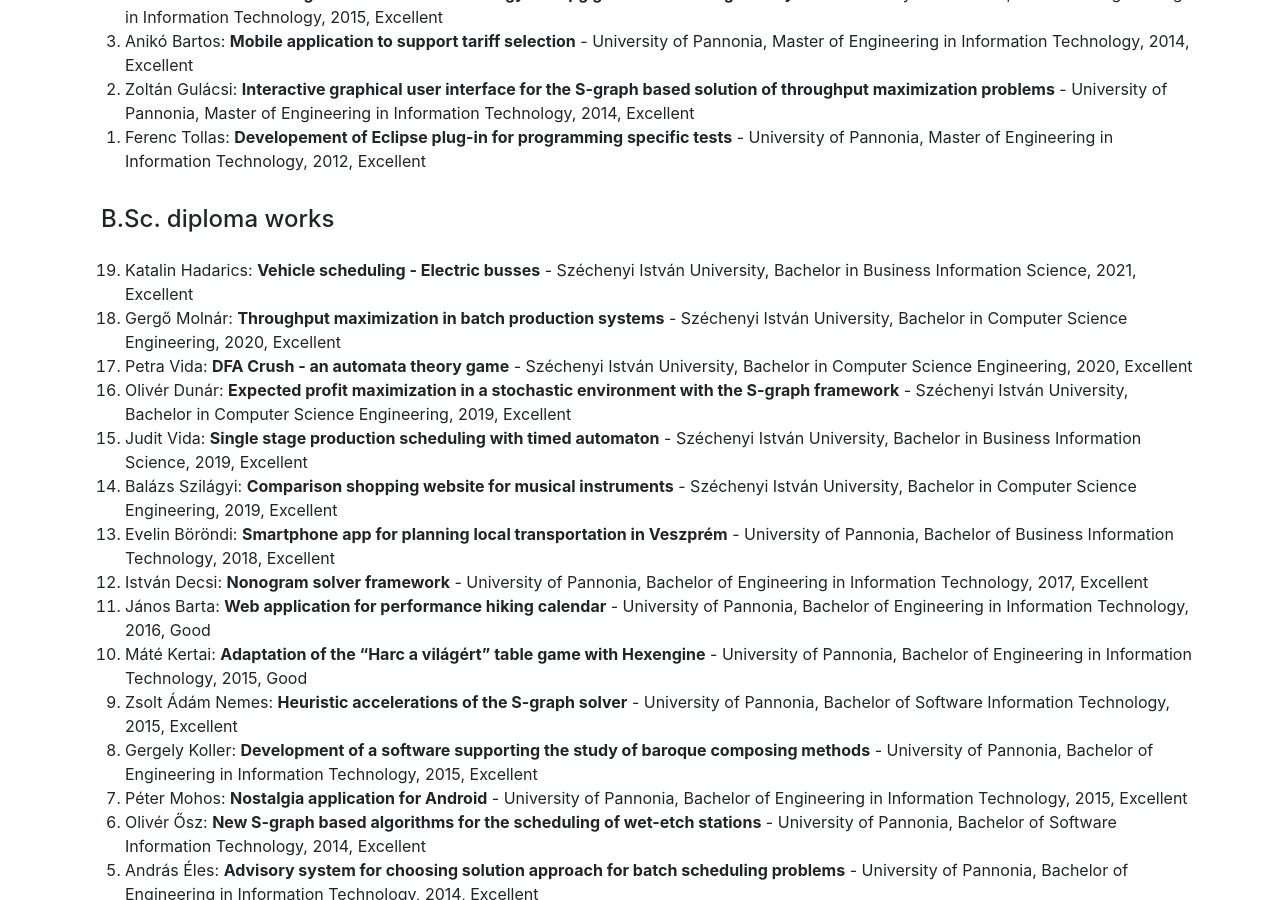
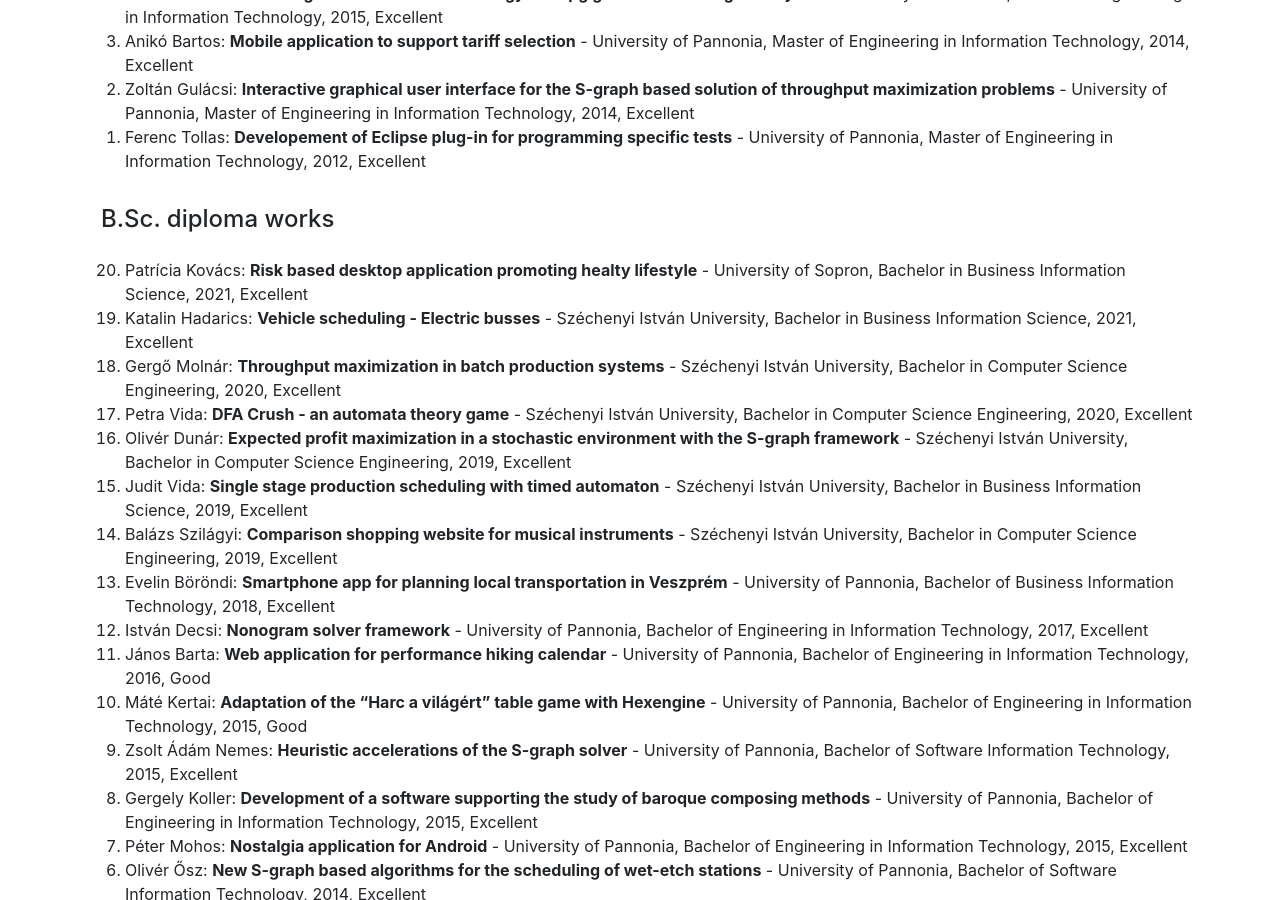
Before and after one commit to hegyhati/hegyhati.github.io, a Jekyll site: the page built from teaching_supervision.html, in a window 1280 px wide and 900 px high, scrolled down 2107 px. Built offline with Jekyll 4.4.1, drawn with Linux system fonts in a browser that asks for light colours.

Commit message:
Kovacs Patricia BSc

```diff
--- a/_data/supervision.yaml
+++ b/_data/supervision.yaml
@@ -91,6 +91,14 @@ diploma:
 
 
   BSc:
+
+  - student: Patrícia Kovács
+    original_title: Sportos életmódra ösztönző Rizikó játék fejlesztése
+    title: Risk based desktop application promoting healty lifestyle
+    course: Bachelor in Business Information Science
+    university: University of Sopron
+    date: 2021.06.09.
+    grade: Excellent
 
   - student: Katalin Hadarics
     original_title: Járműütemezési feladatok vizsgálata
```
